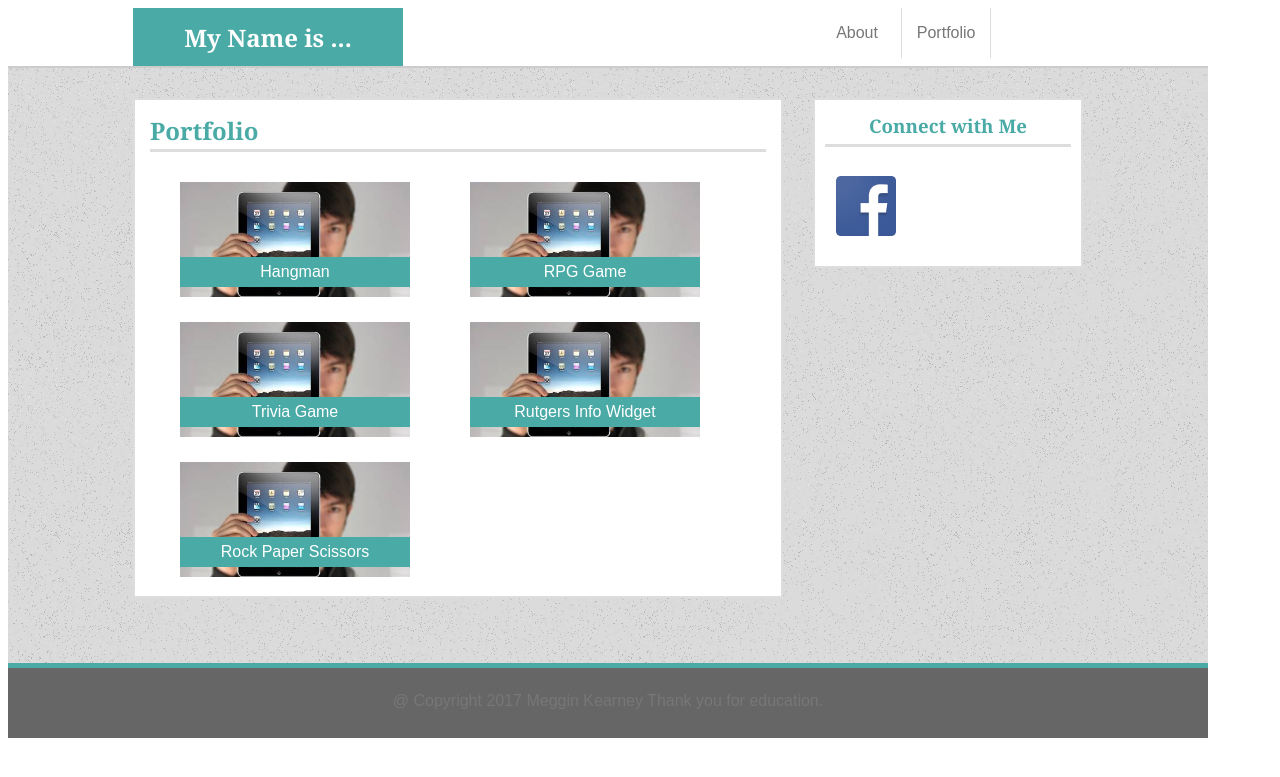
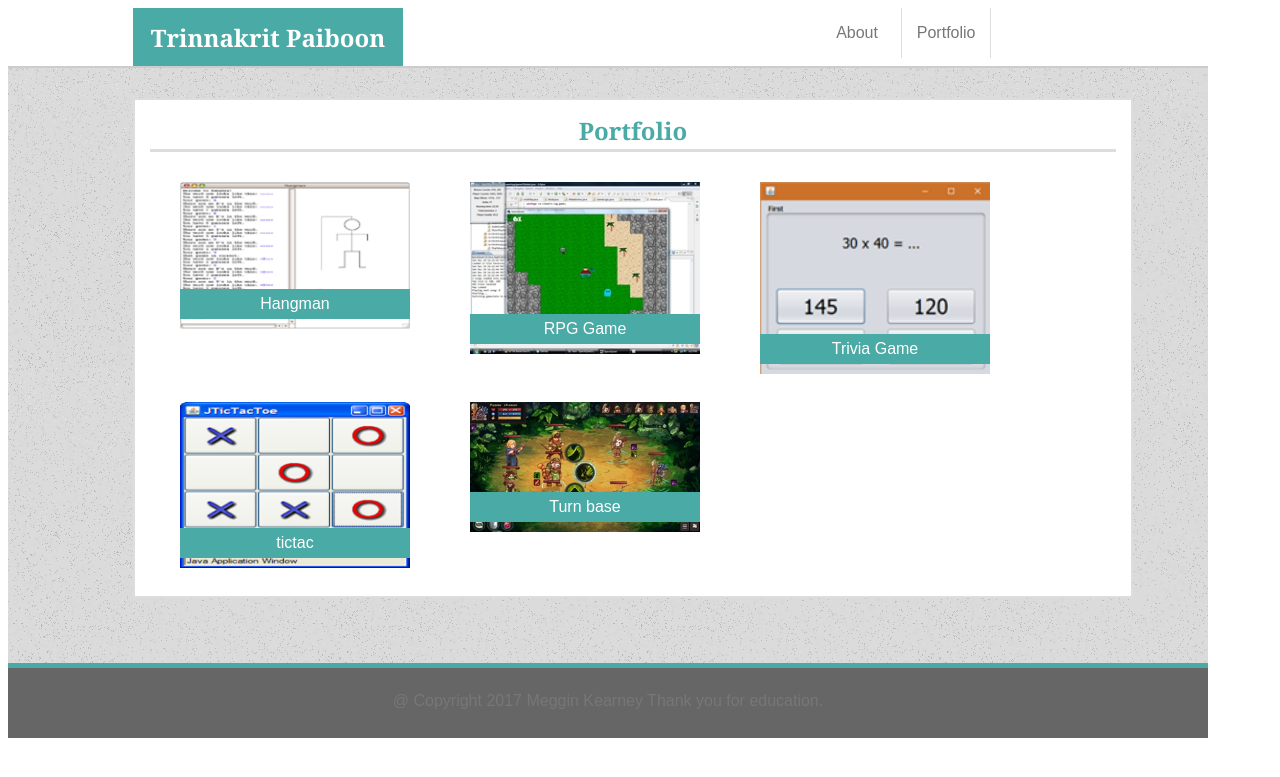
Before and after one commit to Sunnylnwza007/59160090portfolio, a PHP site: page /portfolio.html in a window 1280 px wide. Shown: the top 777 px of the page. Run offline with PHP 8.4, Linux system fonts and the light colour scheme.

Commit message:
change to my portfolio

```diff
--- a/assets/css/style.css
+++ b/assets/css/style.css
@@ -8,7 +8,7 @@ body {
 	color: #777777;
 	font-family: 'Arial', 'Helvetica Neue', Helvetica, sans-serif;
 	line-height: 30px;
-	text-align: left;
+	text-align: center;
 	/* Set width to 1200 instead of 960 for better layout (in my humble opinion). */
 	width: 1200px;
 }
@@ -79,6 +79,13 @@ a:hover {
 	color: none;
 	border-right: none;
 }
+.iconcontact {
+	width: 180px;
+	height: auto;
+	color: none;
+	border-right: none;
+}
+
 
 /* Rotates social icon in contacts on hover. */
 .icon:hover {
@@ -88,10 +95,15 @@ a:hover {
 	-moz-transform: rotate(-10deg);
 	-o-transform: rotate(-10deg);
 }
-
+.iconcontact:hover {
+	transform: rotate(-10deg);
+	-ms-transform: rotate(-10deg);
+	-webkit-transform: rotate(-10deg);
+	-moz-transform: rotate(-10deg);
+	-o-transform: rotate(-10deg);
+}
 section	{
 	background-color: #ffffff;
-	float: left;
 	color: #777777;
 	border: 2px solid #dddddd;
 }
@@ -145,7 +157,7 @@ footer {
 .box {
 	display: inline-block;
 	width: 250px;
-	height: 100px;
+	height: 180px;
 	margin: 20px;
 }
 
@@ -192,14 +204,35 @@ footer {
 	background-color: #374865;
 }
 
-#social-links,
+
 #myFriend {
-	float: right;
+	float: left;
+	padding: 10px;
+	width: 300px;
+	top: 30px;
+	text-align: center;
+	margin-right: 50px;
+	margin-top: 30px
+}
+#social-links
+{
+	float: left;
 	padding: 10px;
 	width: 270px;
 	top: 30px;
 	text-align: center;
-	margin-right: 125px;
+	margin-left: 180px;
+	margin-right: 50px;
+	margin-top: 30px
+}
+#contactme
+{
+	float: left;
+	padding: 10px;
+	width: 220px;
+	top: 30px;
+	text-align: center;
+	margin-right: 50px;
 	margin-top: 30px
 }
 
@@ -208,8 +241,8 @@ footer {
 #skill,
 #project-portfolio {
 	position: relative;
-	text-align: left;
-	width: 650px;
+	text-align: center;
+	width: 1000px;
 	top: 30px;
 	margin-left: 125px;
 	margin-bottom: 50px;
@@ -224,6 +257,7 @@ footer {
 	clear: both;
 	float: left;
 	margin-right: 20px;
+	margin-left: 40px;
 	width: 200px;
 	height: 200px;
 }
--- a/portfolio.html
+++ b/portfolio.html
@@ -14,7 +14,7 @@
 <body>
 
 	<div class="header-container">
-		<header>My Name is ...</header>
+		<header>Trinnakrit Paiboon</header>
 
 		<nav>
 			<ul>
@@ -30,20 +30,15 @@
 
 			<!-- Using single placeholder image for now. -->
 			<ul class="project">
-				<li class="box"><div><img class="project" src="assets/images/placeholder-1.jpg" alt="Project 1"><span class="project-title">Hangman</span></div></li>
-				<li class="box"><div><img class="project" src="assets/images/placeholder-1.jpg" alt="Project 1"><span class="project-title">RPG Game</span></div></li>
-				<li class="box"><div><img class="project" src="assets/images/placeholder-1.jpg" alt="Project 1"><span class="project-title">Trivia Game</span></div></li>
-				<li class="box"><div><img class="project" src="assets/images/placeholder-1.jpg" alt="Project 1"><span class="project-title">Rutgers Info Widget</span></div></li>
-				<li class="box"><div><img class="project" src="assets/images/placeholder-1.jpg" alt="Project 1"><span class="project-title">Rock Paper Scissors</span></div></li>
+				<li class="box"><div><img class="project" src="assets/images/hangman.png" alt="Project 1"><span class="project-title">Hangman</span></div></li>
+				<li class="box"><div><img class="project" src="assets/images/rpg.jpg" alt="Project 1"><span class="project-title">RPG Game</span></div></li>
+				<li class="box"><div><img class="project" src="assets/images/cal.png" alt="Project 1"><span class="project-title">Trivia Game</span></div></li>
+				<li class="box"><div><img class="project" src="assets/images/jtictactoe.png" alt="Project 1"><span class="project-title">tictac</span></div></li>
+				<li class="box"><div><img class="project" src="assets/images/turn.jpg" alt="Project 1"><span class="project-title">Turn base</span></div></li>
 			</ul>
     	</section>
 
-    	<section id="social-links">
-    		<h3>Connect with Me</h3>
-			<ul>
-        		<li><a href="https://facebook.com"><img class="icon" src="assets/images/facebook.png" alt="GitHub Profile"></a></li>
-      		</ul>
-    	</section>
+
 	</div>
 
 	<!-- Don't remove-->
```
Also changed, not shown: index.html (+32 -13 lines), assets/images/Originals/cal.png (added), assets/images/Originals/hangman.png (added), assets/images/Originals/jtictactoe.png (added), assets/images/Originals/rpg.jpg (added), assets/images/Originals/turn.jpg (added), assets/images/cal.png (added), assets/images/hangman.png (added), assets/images/jtictactoe.png (added), assets/images/photothumb.db (added), assets/images/profile.jpg (added), assets/images/profile.png (deleted), assets/images/rpg.jpg (added), assets/images/turn.jpg (added).
